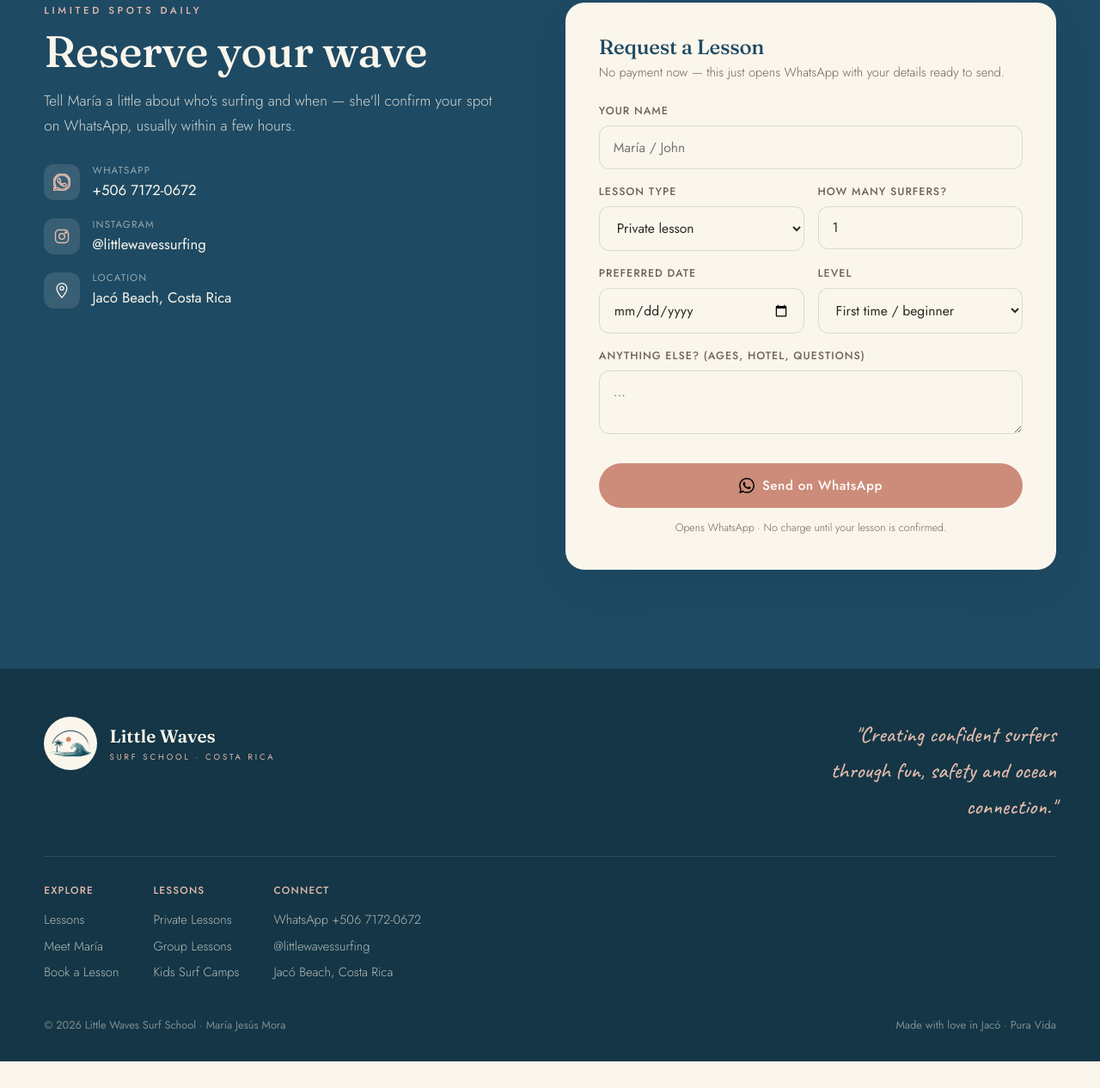
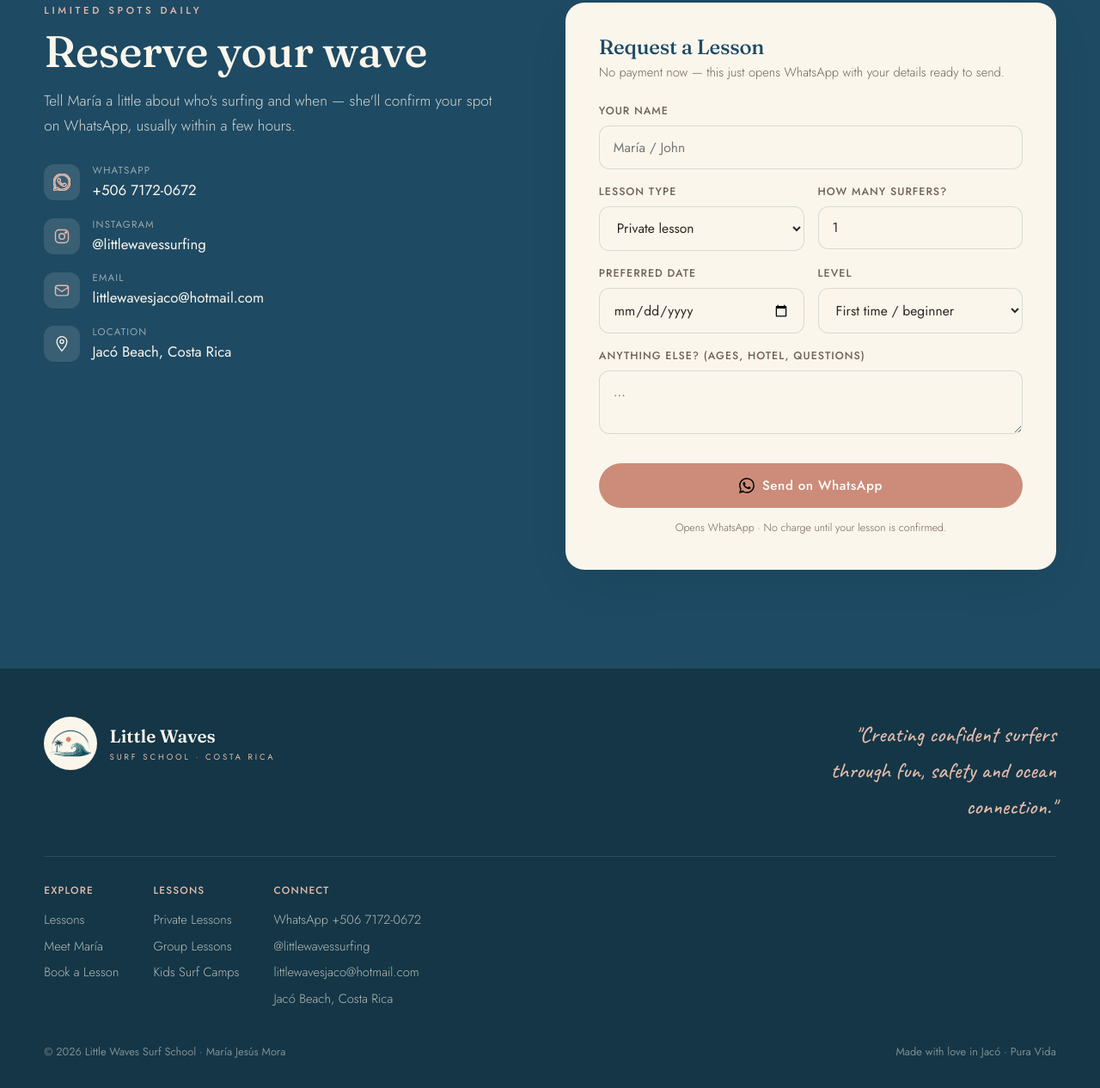
Before and after one commit to anthonyskoczylas/little-waves-surf, a plain HTML site: page index.html in a window 1280 px wide. Shown: the part 5162-6428 px from the top of the page at 86% size. Before the commit the page ends 6397 px from the top, so only its background shows below. Drawn offline with Linux system fonts and the light colour scheme.

Commit message:
Add email contact: booking section + footer
Co-Authored-By: Claude Fable 5 <noreply@anthropic.com>

```diff
--- a/index.html
+++ b/index.html
@@ -577,6 +577,10 @@
           <span class="ci"><svg viewBox="0 0 24 24"><rect x="3" y="3" width="18" height="18" rx="5"/><circle cx="12" cy="12" r="4"/><circle cx="17.5" cy="6.5" r="1" fill="currentColor"/></svg></span>
           <span><small>Instagram</small>@littlewavessurfing</span>
         </a>
+        <a href="mailto:littlewavesjaco@hotmail.com">
+          <span class="ci"><svg viewBox="0 0 24 24"><rect x="3" y="5" width="18" height="14" rx="3"/><path d="M3 7.5l9 6 9-6"/></svg></span>
+          <span><small data-en>Email</small><small data-es>Correo</small>littlewavesjaco@hotmail.com</span>
+        </a>
         <a href="#top">
           <span class="ci"><svg><use href="#ic-pin"/></svg></span>
           <span><small data-en>Location</small><small data-es>Ubicación</small>Jacó Beach, Costa Rica</span>
@@ -660,6 +664,7 @@
         <h4 data-en>Connect</h4><h4 data-es>Contacto</h4>
         <a id="waFoot" href="#" target="_blank" rel="noopener">WhatsApp +506 7172-0672</a>
         <a href="https://instagram.com/littlewavessurfing" target="_blank" rel="noopener">@littlewavessurfing</a>
+        <a href="mailto:littlewavesjaco@hotmail.com">littlewavesjaco@hotmail.com</a>
         <p>Jacó Beach, Costa Rica</p>
       </div>
     </div>
```
